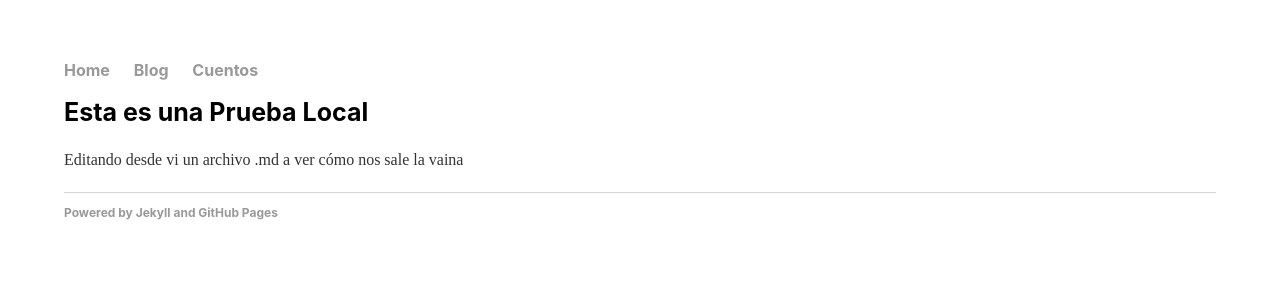
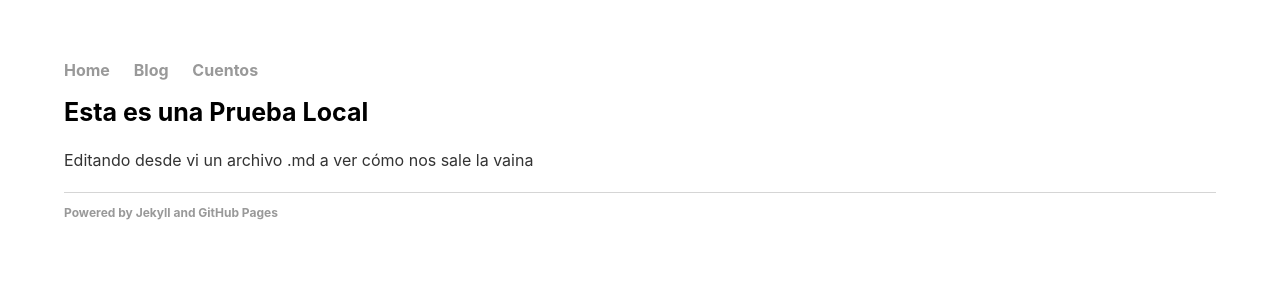
Before and after one commit to jumedata/jume-blog, a Jekyll site: the page built from _posts/2021-06-09-Pueba_local.md, in a window 1280 px wide. Shown: the top 300 px of the page. Built offline with Jekyll 4.4.1, drawn with Linux system fonts in a browser that asks for light colours.

Commit message:
Update main.css

```diff
--- a/css/main.css
+++ b/css/main.css
@@ -27,7 +27,7 @@
 }
 p {
     font-size: 16px;
-    font-family:Anonymous Pro;
+    font-family:-apple-system, BlinkMacSystemFont, "Segoe UI", Roboto, Helvetica, Arial, sans-serif, "Apple Color Emoji", "Segoe UI Emoji", "Segoe UI Symbol";
     line-height: 2.0em;
     color: #333;
     text-align : justify;
```
